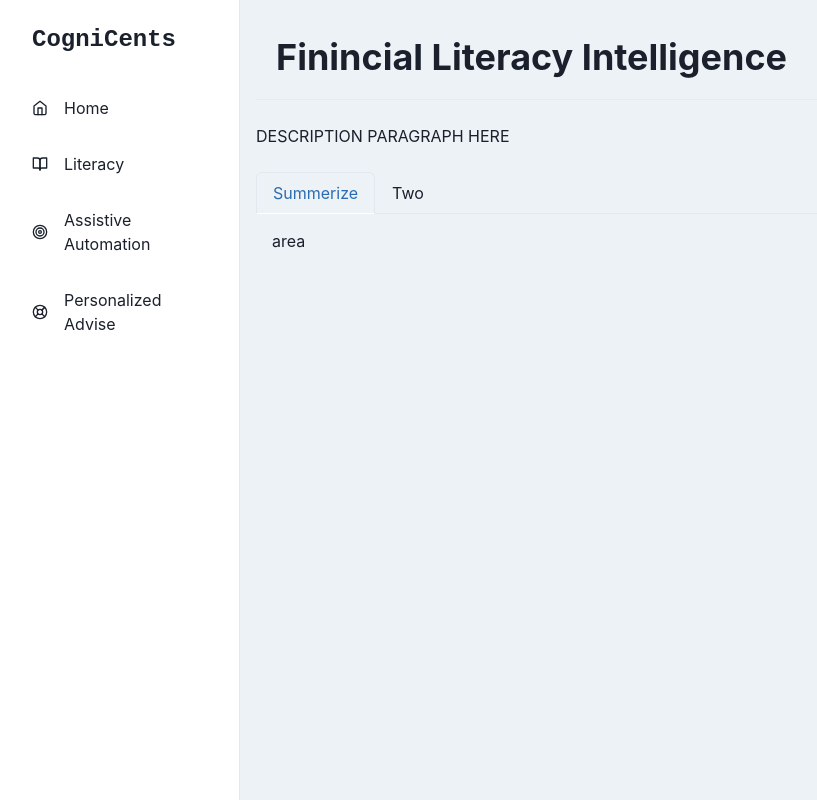
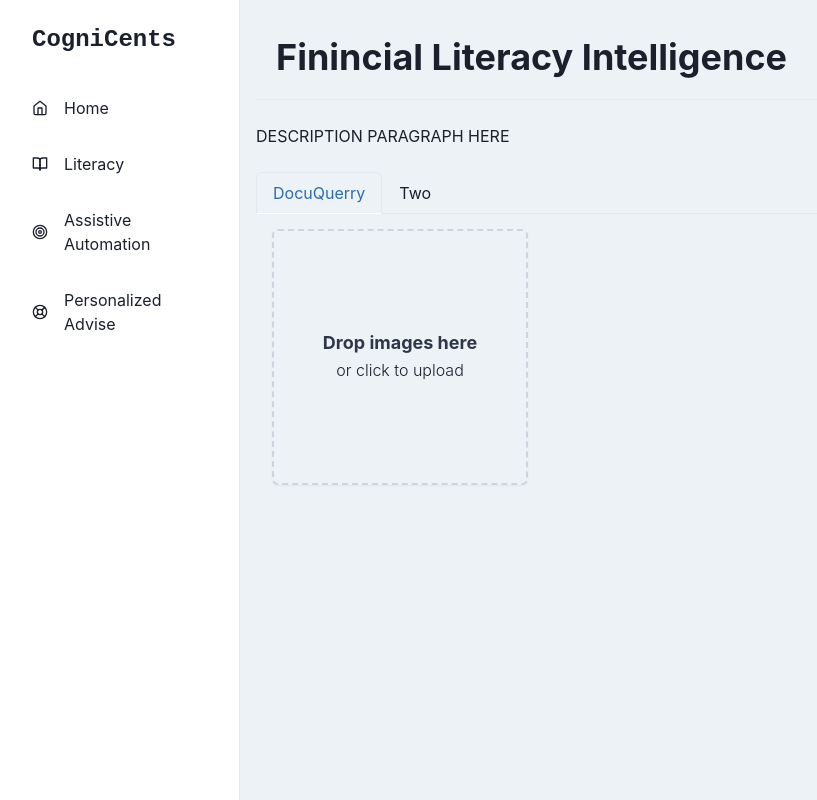
Before and after one commit to unapt/CogniCents, a Next.js app in the folder packages/frontend/: page /assistive in a window 1280 px wide. Shown: the whole page, without its empty margins (0-817 px from the left). Built offline with nearby package versions, Linux system fonts and the light colour scheme.

Commit message:
file upload

```diff
--- a/packages/frontend/src/pages/assistive.tsx
+++ b/packages/frontend/src/pages/assistive.tsx
@@ -1,4 +1,4 @@
-import { Card, CardBody, Tabs, TabList, TabPanels, Tab, TabPanel, Divider, Heading, HStack, Stack, Image, Text, Textarea, CardFooter, ButtonGroup, Button, Center, VStack } from "@chakra-ui/react";
+import { Card, CardBody, Tabs, TabList, TabPanels, Tab, TabPanel, Divider, Heading, HStack, Stack, Image, Text, Textarea, CardFooter, ButtonGroup, Button, Center, VStack, AspectRatio, Box, Input } from "@chakra-ui/react";
 import { DarkModeSwitch } from "../components/DarkModeSwitch";
 import { SideBar } from "../components/SideBar";
 
@@ -14,12 +14,64 @@ const Assistive = () => (
             <br />
             <Tabs size='md' variant='enclosed'>
                 <TabList>
-                    <Tab>Summerize</Tab>
+                    <Tab>DocuQuerry</Tab>
                     <Tab>Two</Tab>
                 </TabList>
                 <TabPanels>
                     <TabPanel>
-                        <p>area</p>
+                        <AspectRatio width="64" ratio={1}>
+                            <Box
+                                borderColor="gray.300"
+                                borderStyle="dashed"
+                                borderWidth="2px"
+                                rounded="md"
+                                shadow="sm"
+                                role="group"
+                                transition="all 150ms ease-in-out"
+                                _hover={{
+                                    shadow: "md"
+                                }}
+                            >
+                                <Box position="relative" height="100%" width="100%">
+                                    <Box
+                                        position="absolute"
+                                        top="0"
+                                        left="0"
+                                        height="100%"
+                                        width="100%"
+                                        display="flex"
+                                        flexDirection="column"
+                                    >
+                                        <Stack
+                                            height="100%"
+                                            width="100%"
+                                            display="flex"
+                                            alignItems="center"
+                                            justify="center"
+                                            spacing="4"
+                                        >
+                                            <Stack p="8" textAlign="center" spacing="1">
+                                                <Heading fontSize="lg" color="gray.700" fontWeight="bold">
+                                                    Drop images here
+                                                </Heading>
+                                                <Text fontWeight="light">or click to upload</Text>
+                                            </Stack>
+                                        </Stack>
+                                    </Box>
+                                    <Input
+                                        type="file"
+                                        height="100%"
+                                        width="100%"
+                                        position="absolute"
+                                        top="0"
+                                        left="0"
+                                        opacity="0"
+                                        aria-hidden="true"
+                                        accept="image/*"
+                                    />
+                                </Box>
+                            </Box>
+                        </AspectRatio>
                     </TabPanel>
                     <TabPanel>
                         <p>two!</p>
```
